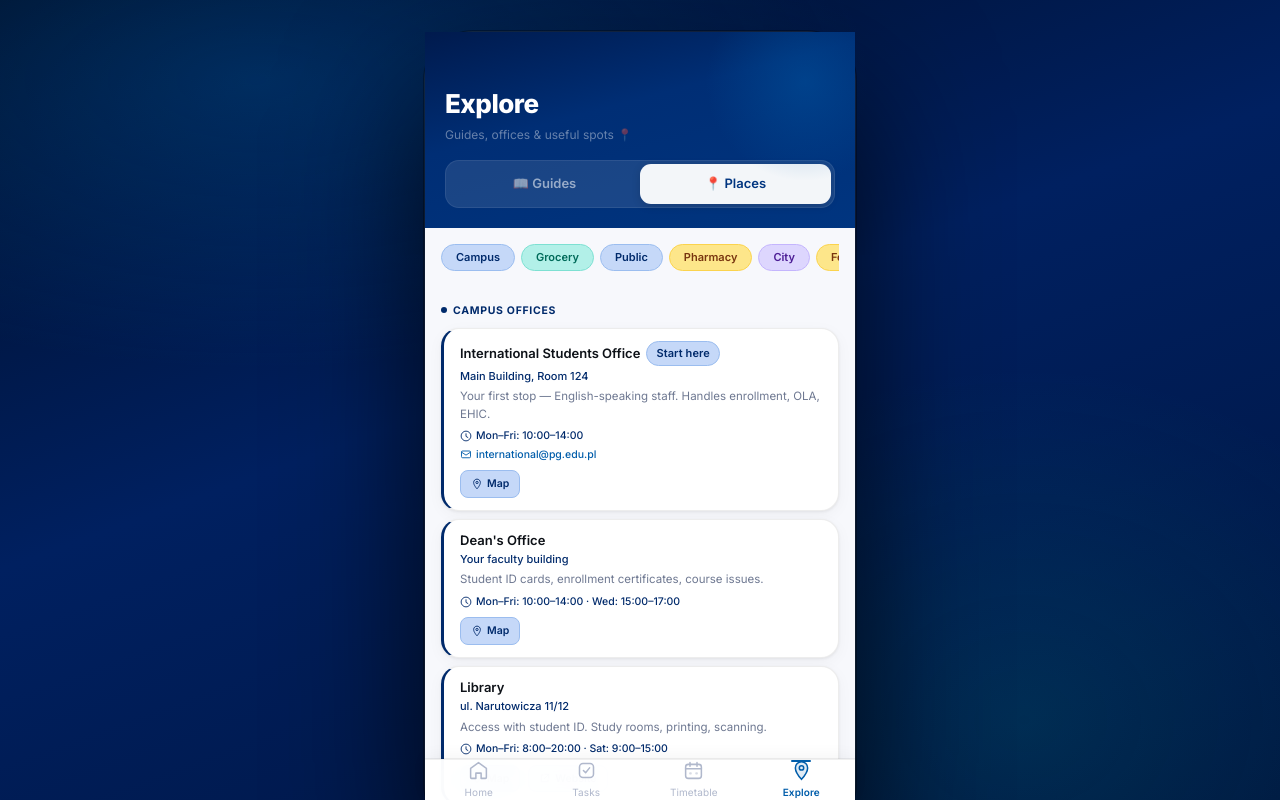
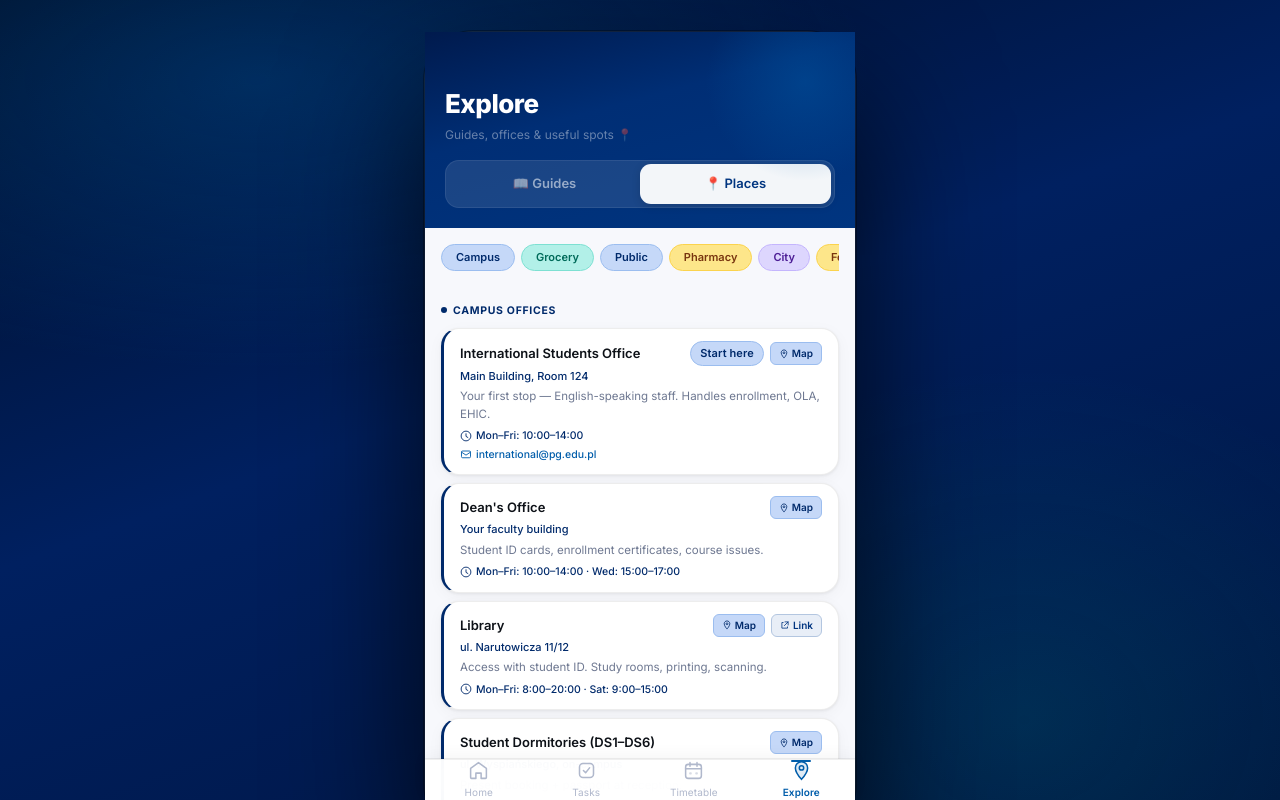
Before and after one commit to Sthonem/Erasmus-Buddy-PG, a Next.js app: page /places in a window 1280 px wide. Both pictures are taken after a click on the button "📍 Places". Shown: the top 800 px of the page. Built offline with nearby package versions, Linux system fonts and the light colour scheme.

Commit message:
Move Map/Link buttons to top-right of PlaceCard header row
Buttons now sit inline with the place name and tag badge instead of
a separate row at bottom — makes cards more compact.

Co-Authored-By: Claude Opus 4.6 <noreply@anthropic.com>

```diff
--- a/src/app/places/page.tsx
+++ b/src/app/places/page.tsx
@@ -305,6 +305,10 @@ function GuideCard({ guide }: { guide: typeof guides[0] }) {
 }
 
 function PlaceCard({ place, cat }: { place: Place; cat: Category }) {
+  const mapUrl = place.coords
+    ? `https://www.google.com/maps/search/?api=1&query=${place.coords[0]},${place.coords[1]}`
+    : null;
+
   const inner = (
     <div className="card-interactive" style={{
       padding: "12px 16px",
@@ -312,12 +316,53 @@ function PlaceCard({ place, cat }: { place: Place; cat: Category }) {
     }}>
       <div style={{ display: "flex", alignItems: "flex-start", gap: 10 }}>
         <div style={{ flex: 1, minWidth: 0 }}>
-          <div style={{ display: "flex", alignItems: "center", gap: 6, flexWrap: "wrap", marginBottom: 2 }}>
-            <p style={{ fontSize: 13, fontWeight: 600, color: "var(--text-primary)", lineHeight: 1.3 }}>{place.name}</p>
+          <div style={{ display: "flex", alignItems: "center", gap: 6, marginBottom: 2 }}>
+            <p style={{ fontSize: 13, fontWeight: 600, color: "var(--text-primary)", lineHeight: 1.3, flex: 1, minWidth: 0 }}>{place.name}</p>
             {place.tag && (
               <span className="badge" style={{ background: cat.color, color: cat.accent, border: `1px solid ${cat.border}`, flexShrink: 0 }}>
                 {place.tag}
               </span>
+            )}
+            {mapUrl && (
+              <a
+                href={mapUrl}
+                target="_blank"
+                rel="noopener noreferrer"
+                onClick={(e) => e.stopPropagation()}
+                style={{
+                  display: "inline-flex", alignItems: "center", gap: 3,
+                  padding: "3px 8px", borderRadius: 6, flexShrink: 0,
+                  background: cat.color, border: `1px solid ${cat.border}`,
+                  fontSize: 10, fontWeight: 600, color: cat.accent,
+                  textDecoration: "none",
+                }}
+              >
+                <svg width="10" height="10" viewBox="0 0 16 16" fill="none">
+                  <path d="M8 1.5C5.5 1.5 3.5 3.5 3.5 6c0 3.5 4.5 8.5 4.5 8.5s4.5-5 4.5-8.5c0-2.5-2-4.5-4.5-4.5z" stroke={cat.accent} strokeWidth="1.3"/>
+                  <circle cx="8" cy="6" r="1.5" stroke={cat.accent} strokeWidth="1.3"/>
+                </svg>
+                Map
+              </a>
+            )}
+            {place.link && (
+              <a
+                href={place.link}
+                target="_blank"
+                rel="noopener noreferrer"
+                onClick={(e) => e.stopPropagation()}
+                style={{
+                  display: "inline-flex", alignItems: "center", gap: 3,
+                  padding: "3px 8px", borderRadius: 6, flexShrink: 0,
+                  background: "#E8EEF7", border: "1px solid #B3C6E0",
+                  fontSize: 10, fontWeight: 600, color: "#003580",
+                  textDecoration: "none",
+                }}
+              >
+                <svg width="10" height="10" viewBox="0 0 16 16" fill="none">
+                  <path d="M8 3h5v5M13 3L7 9M5 4H3v9h9v-2" stroke="#003580" strokeWidth="1.3" strokeLinecap="round" strokeLinejoin="round"/>
+                </svg>
+                Link
+              </a>
             )}
           </div>
           <p style={{ fontSize: 11, color: cat.accent, fontWeight: 500 }}>{place.detail}</p>
@@ -340,52 +385,6 @@ function PlaceCard({ place, cat }: { place: Place; cat: Category }) {
               <p style={{ fontSize: 10.5, color: "var(--pg-blue)", fontWeight: 500 }}>{place.email}</p>
             </div>
           )}
-          {/* Action row: map + link */}
-          {(place.coords || place.link) && (
-            <div style={{ display: "flex", gap: 8, marginTop: 8 }}>
-              {place.coords && (
-                <a
-                  href={`https://www.google.com/maps/search/?api=1&query=${place.coords[0]},${place.coords[1]}`}
-                  target="_blank"
-                  rel="noopener noreferrer"
-                  onClick={(e) => e.stopPropagation()}
-                  style={{
-                    display: "inline-flex", alignItems: "center", gap: 4,
-                    padding: "5px 10px", borderRadius: 8,
-                    background: cat.color, border: `1px solid ${cat.border}`,
-                    fontSize: 10.5, fontWeight: 600, color: cat.accent,
-                    textDecoration: "none",
-                  }}
-                >
-                  <svg width="12" height="12" viewBox="0 0 16 16" fill="none">
-                    <path d="M8 1.5C5.5 1.5 3.5 3.5 3.5 6c0 3.5 4.5 8.5 4.5 8.5s4.5-5 4.5-8.5c0-2.5-2-4.5-4.5-4.5z" stroke={cat.accent} strokeWidth="1.2"/>
-                    <circle cx="8" cy="6" r="1.5" stroke={cat.accent} strokeWidth="1.2"/>
-                  </svg>
-                  Map
-                </a>
-              )}
-              {place.link && (
-                <a
-                  href={place.link}
-                  target="_blank"
-                  rel="noopener noreferrer"
-                  onClick={(e) => e.stopPropagation()}
-                  style={{
-                    display: "inline-flex", alignItems: "center", gap: 4,
-                    padding: "5px 10px", borderRadius: 8,
-                    background: "#E8EEF7", border: "1px solid #B3C6E0",
-                    fontSize: 10.5, fontWeight: 600, color: "#003580",
-                    textDecoration: "none",
-                  }}
-                >
-                  <svg width="12" height="12" viewBox="0 0 16 16" fill="none">
-                    <path d="M8 3h5v5M13 3L7 9M5 4H3v9h9v-2" stroke="#003580" strokeWidth="1.2" strokeLinecap="round" strokeLinejoin="round"/>
-                  </svg>
-                  Website
-                </a>
-              )}
-            </div>
-          )}
         </div>
       </div>
     </div>
```
